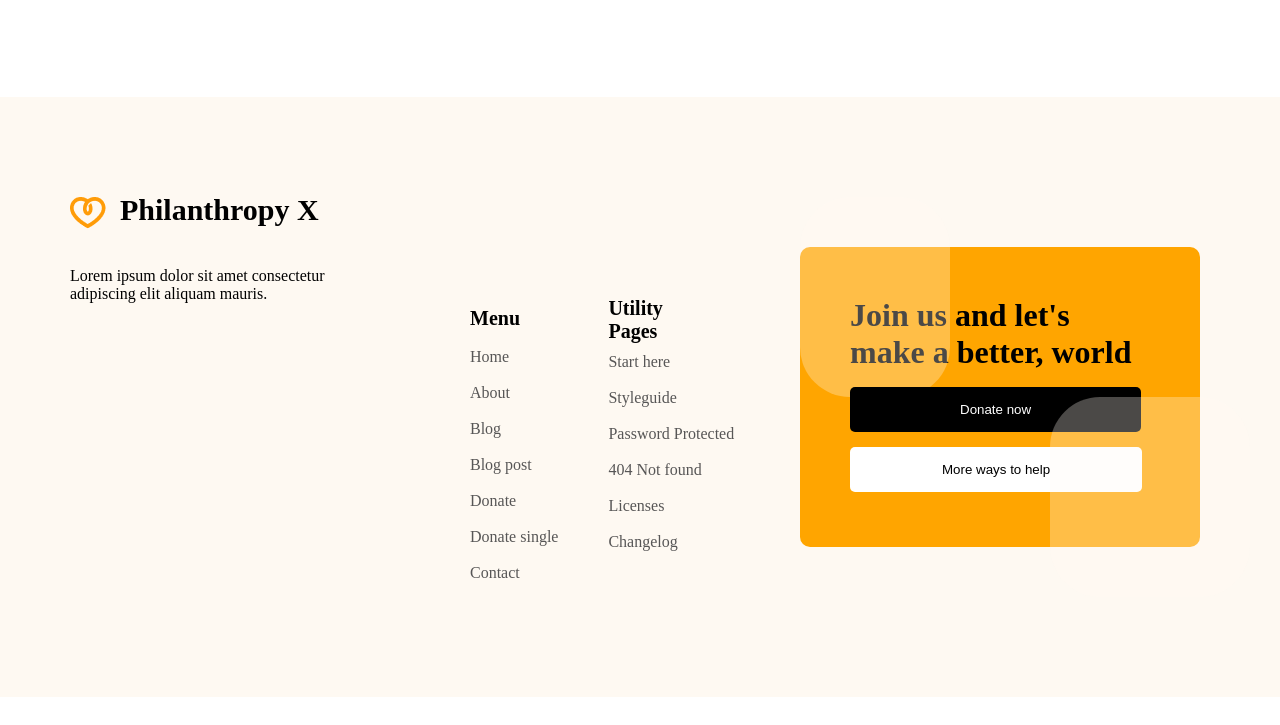
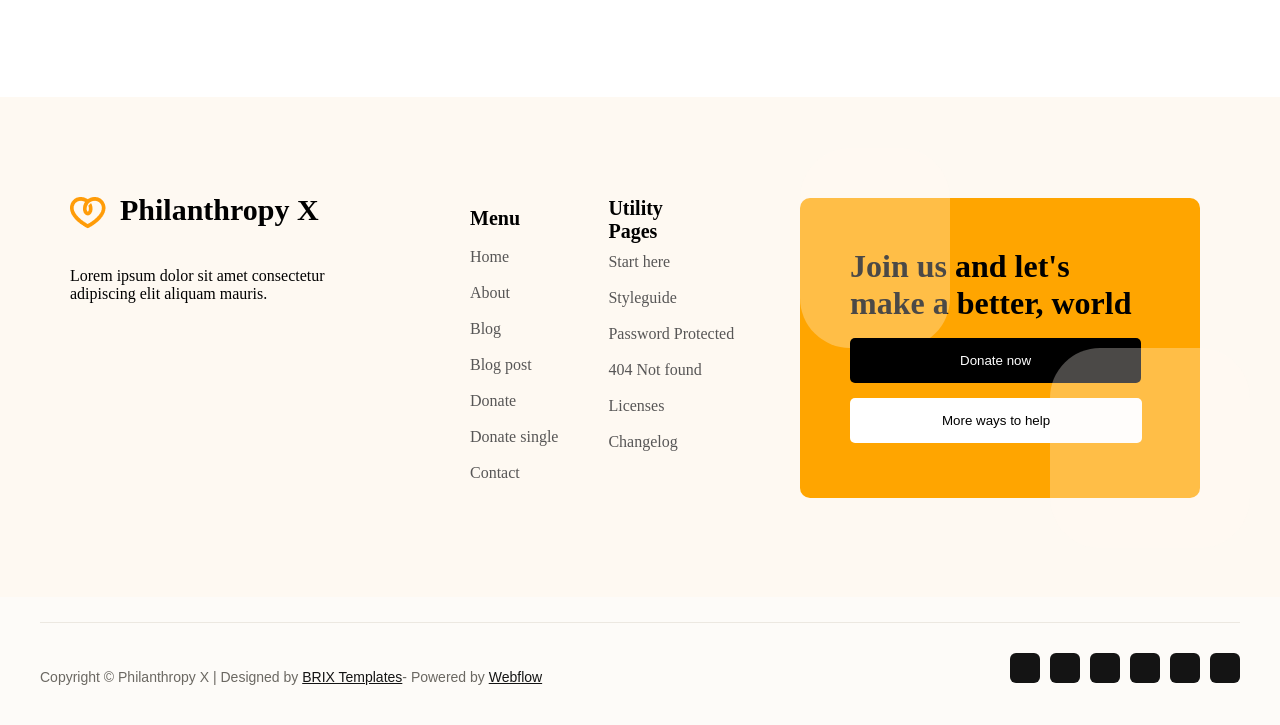
Before and after one commit to qurbonovabubakr/week3-exam-3, a plain HTML site: page index.html in a window 1280 px wide. Shown: the part 7259-7984 px from the top of the page. Before the commit the page ends 7956 px from the top, so only its background shows below. Drawn offline with Linux system fonts and the light colour scheme.

Commit message:
12 comit

```diff
--- a/index.html
+++ b/index.html
@@ -214,14 +214,16 @@
         <div class="z">
             <img src="./IMAGE (25).png" alt="" class="z0">
             <div class="z1">
-                <p>“Ultrices eros in cursus turpis massa <br> tincidunt sem nulla pharetra diam <br> sit amet nisl suscipit adipis.”</p><br>
+                <p>“Ultrices eros in cursus turpis massa <br> tincidunt sem nulla pharetra diam <br> sit amet nisl
+                    suscipit adipis.”</p><br>
                 <h1>Amara Onai</h1><br>
                 <p>Citizen of South Africa</p>
             </div>
             <div class="z2">
                 <p class="z3">TESTIMONIALS</p><br>
                 <h1>See how we are <br> making a difference</h1><br>
-                <p>Vitae aliquet nec ullamcorper sit amet risus nullam eget felis <br> etolme netus et malesuada fames urna nec tincidunt praesen</p><br>
+                <p>Vitae aliquet nec ullamcorper sit amet risus nullam eget felis <br> etolme netus et malesuada fames
+                    urna nec tincidunt praesen</p><br>
                 <img src="./image.png" alt="" class="z5">
                 <h1 class="z4">Excepteur sint occaecat cupidatat non proident</p><br>
                     <img src="./image.png" alt="" class="z5 z6">
@@ -290,12 +292,35 @@
             </div>
             <div class=vv>
                 <div class="vv0"></div>
-                <h1>Join us and let's make a  better, world</h1>
+                <h1>Join us and let's make a better, world</h1>
                 <button class="vv1">Donate now</button>
                 <button class="vv2">More ways to help</button>
                 <div class="vv000"></div>
             </div>
         </div>
     </div>
+    <footer class="section12">
+        <div class="b">
+            <hr class="b1"/>
+
+            <div class="b2">
+                <p class="b3">
+                    Copyright © Philanthropy X | Designed by
+                    <span class="b4">BRIX Templates</span>- Powered by
+                    <span class="b4">Webflow</span>
+                </p>
+
+                <div class="b5">
+                    <div class="bb-box box-1"></div>
+                    <div class="bb-box box-2"></div>
+                    <div class="bb-box box-3"></div>
+                    <div class="bb-box box-4"></div>
+                    <div class="bb-box box-5"></div>
+                    <div class="bb-box box-6"></div>
+                </div>
+            </div>
+        </div>
+    </footer>
 </body>
+
 </html>
--- a/style.css
+++ b/style.css
@@ -547,67 +547,81 @@
     left: 780px;
     box-shadow: 1px 1px 5px lightgray;
 }
-.section9{
+
+.section9 {
     background-color: #FEF9F2;
     position: relative;
     padding: 100px;
 }
-.z{
+
+.z {
     margin: 0 auto;
     max-width: 1200px;
     padding: 100px;
     position: relative;
     left: 100px;
 }
-.z0{
+
+.z0 {
     position: relative;
     left: -210px;
     width: 500px;
 }
-.z1{
+
+.z1 {
     position: absolute;
     border-radius: 10px;
     background-color: white;
     padding: 40px 50px;
     top: 500px;
 }
-.z1 h1{
+
+.z1 h1 {
     font-size: 20px;
 }
-.z2{
+
+.z2 {
     position: absolute;
     top: 200px;
     left: 500px;
     font-family: sans-serif;
 }
-.z3{
+
+.z3 {
     color: orange;
 }
-.z4{
+
+.z4 {
     position: relative;
     font-size: 20px;
     left: 30px;
     top: -30px;
 }
-.z5{
+
+.z5 {
     width: 30px;
 }
-.z6{
+
+.z6 {
     position: relative;
     left: -30px;
 }
-.z7{
+
+.z7 {
     position: relative;
     top: -60px;
 }
-.z8{
+
+.z8 {
     position: relative;
     left: -30px;
 }
-.z9{
+
+.z9 {
     top: -90px;
 }
-.z2 button{
+
+.z2 button {
     background-color: orange;
     border: none;
     padding: 15px 20px;
@@ -615,29 +629,34 @@
     position: relative;
     left: -20px;
 }
-.section10{
+
+.section10 {
     position: relative;
     padding: 150px;
     text-align: center;
     margin: 0 auto;
     max-width: 1200px;
 }
-.c{
+
+.c {
     margin: 0 auto;
     max-width: 1200px;
     position: relative;
 }
-.c00{
+
+.c00 {
     position: relative;
     margin: 0 auto;
     max-width: 1200px;
 }
-.c0{
+
+.c0 {
     color: orange;
     font-family: sans-serif;
     position: relative;
 }
-.c1{
+
+.c1 {
     position: relative;
     left: -280px;
     top: 100px;
@@ -645,7 +664,8 @@
     margin: 0 auto;
     max-width: 1200px;
 }
-.c2{
+
+.c2 {
     position: relative;
     border-radius: 10px;
     background-color: white;
@@ -654,7 +674,8 @@
     width: 400px;
     left: -75px;
 }
-.c3{
+
+.c3 {
     position: relative;
     background-color: white;
     border: 1px solid lightgray;
@@ -662,32 +683,37 @@
     border-radius: 5px;
     left: -150px;
 }
-.c4{
+
+.c4 {
     background-color: white;
     border: none;
     position: relative;
     left: -130px;
 }
-.c5{
+
+.c5 {
     font-size: 30px;
     position: relative;
     left: -25px;
     text-align: start;
 }
-.c6{
+
+.c6 {
     position: relative;
     top: 20px;
     left: -200px;
     font-weight: bold;
     font-size: 20px;
 }
-.cc1{
+
+.cc1 {
     position: absolute;
     right: 20px;
     width: 550px;
     margin-top: -460px;
 }
-.cc2{
+
+.cc2 {
     position: absolute;
     border-radius: 10px;
     background-color: white;
@@ -697,7 +723,8 @@
     right: 70px;
     margin-top: -250px;
 }
-.cc3{
+
+.cc3 {
     background-color: orange;
     border: none;
     padding: 15px 20px;
@@ -707,7 +734,8 @@
     left: -30px;
     font-weight: bold;
 }
-.cc4{
+
+.cc4 {
     background-color: white;
     border: 1px solid lightgray;
     padding: 15px 20px;
@@ -716,52 +744,61 @@
     border-radius: 5px;
     font-weight: bold;
 }
-.section11{
+
+.section11 {
     background-color: #FEF9F2;
     position: relative;
     padding: 100px 70px;
-    height: 400px;
+    height: 300px;
 }
-.v{
+
+.v {
     position: relative;
     margin: 0 auto;
     max-width: 1200px;
 }
-.v2{
+
+.v2 {
     position: relative;
     left: 50px;
     top: -40px;
     font-size: 30px;
     font-weight: bold;
 }
-.v3{
+
+.v3 {
     display: flex;
     position: absolute;
     gap: 50px;
-    top: 110px;
+    top: 10px;
     left: 400px;
 }
-.v3 p{
+
+.v3 p {
     color: #575656;
 }
-.v3 h1{
+
+.v3 h1 {
     font-size: 20px;
 }
-.v5{
+
+.v5 {
     position: relative;
     top: -10px;
 }
-.vv{
+
+.vv {
     position: absolute;
     background-color: orange;
     padding: 50px 50px;
     width: 300px;
     height: 200px;
     border-radius: 10px;
-    top: 50px;
+    top: 1px;
     left: 730px;
 }
-.vv1{
+
+.vv1 {
     padding: 15px 110px;
     position: absolute;
     background-color: black;
@@ -770,7 +807,8 @@
     border-radius: 5px;
     top: 140px;
 }
-.vv2{
+
+.vv2 {
     padding: 15px 92px;
     position: absolute;
     background-color: white;
@@ -778,23 +816,104 @@
     border-radius: 5px;
     top: 200px;
 }
-.vv0{
+
+.vv0 {
     position: absolute;
     top: -50px;
     left: 0px;
     width: 150px;
     height: 200px;
-    background-color: #fef9f24b;;
+    background-color: #fef9f24b;
+    ;
     border-radius: 50px;
     text-align: center;
 }
-.vv000{
+
+.vv000 {
     position: absolute;
     top: 150px;
     left: 250px;
     width: 200px;
     height: 200px;
-    background-color: #fef9f24b;;
+    background-color: #fef9f24b;
+    ;
     border-radius: 50px;
     text-align: center;
 }
+
+.section12 {
+    background-color: #fdfbf8;
+    padding: 25px 40px 40px 40px;
+    font-family: Arial, sans-serif;
+}
+
+.b {
+    max-width: 1200px;
+    margin: 0 auto;
+}
+
+.b1 {
+    border: none;
+    border-top: 1px solid #ece8e1;
+    margin-bottom: 30px;
+}
+
+.b2 {
+    position: relative;
+    height: 32px;
+}
+
+.b3 {
+    position: absolute;
+    left: 0;
+    top: 50%;
+    margin: 0;
+    font-size: 14px;
+    color: #6b6862;
+}
+
+.b4 {
+    color: #141414;
+    text-decoration: underline;
+}
+
+.b5 {
+    position: absolute;
+    right: 0;
+    top: 0;
+    width: 230px;
+    height: 30px;
+}
+
+.bb-box {
+    position: absolute;
+    top: 0;
+    width: 30px;
+    height: 30px;
+    background-color: #141414;
+    border-radius: 6px;
+}
+
+.box-1 {
+    left: 0;
+}
+
+.box-2 {
+    left: 40px;
+}
+
+.box-3 {
+    left: 80px;
+}
+
+.box-4 {
+    left: 120px;
+}
+
+.box-5 {
+    left: 160px;
+}
+
+.box-6 {
+    left: 200px;
+}
```
Lines whose indentation alone changed are shown as unchanged.
